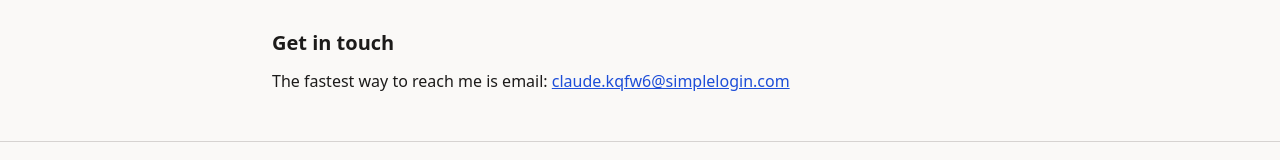
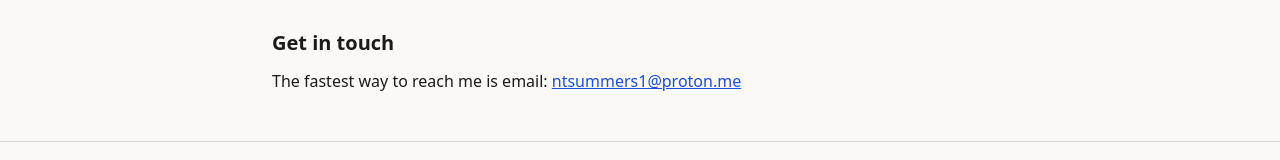
Before and after one commit to nicksgit1/portfolio, a Next.js app: page /about in a window 1280 px wide. Shown: the part 624-784 px from the top of the page. Built offline with nearby package versions, Linux system fonts and the light colour scheme.

Commit message:
feat: add real contact links
Public GitHub points to ntsummers1, where the CMS MDCT contribution
history lives.

```diff
--- a/src/content/site.ts
+++ b/src/content/site.ts
@@ -7,7 +7,7 @@
   role: "Engineering Leader",
   tagline:
     "Director of Engineering and full-stack developer. I lead teams building civic tech used by every US state — and I still love shipping code end to end.",
-  email: "claude.kqfw6@simplelogin.com",
+  email: "ntsummers1@proton.me",
   github: "https://github.com/ntsummers1",
-  linkedin: "https://www.linkedin.com/in/CHANGE-ME",
+  linkedin: "https://www.linkedin.com/in/nicholas-summers-130aa2411",
 } as const;
```
